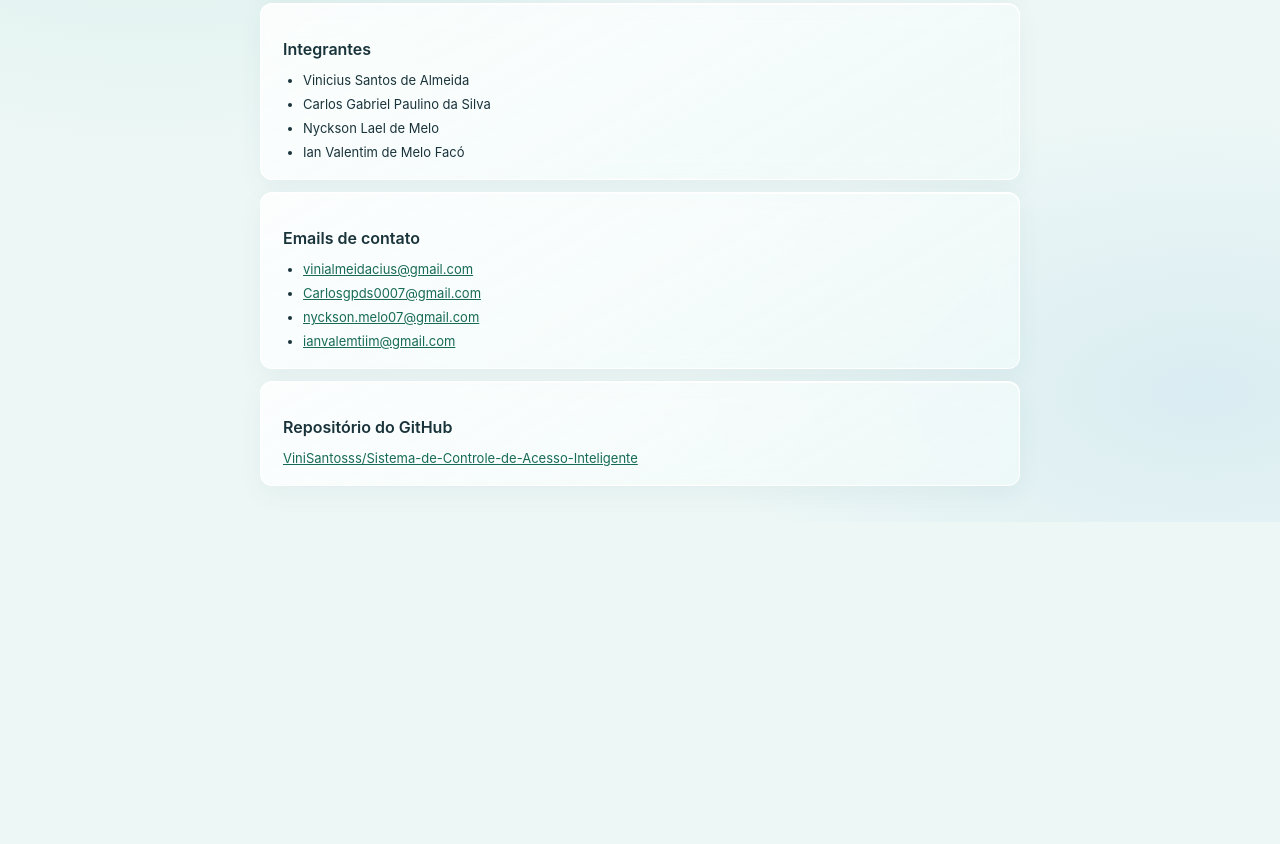
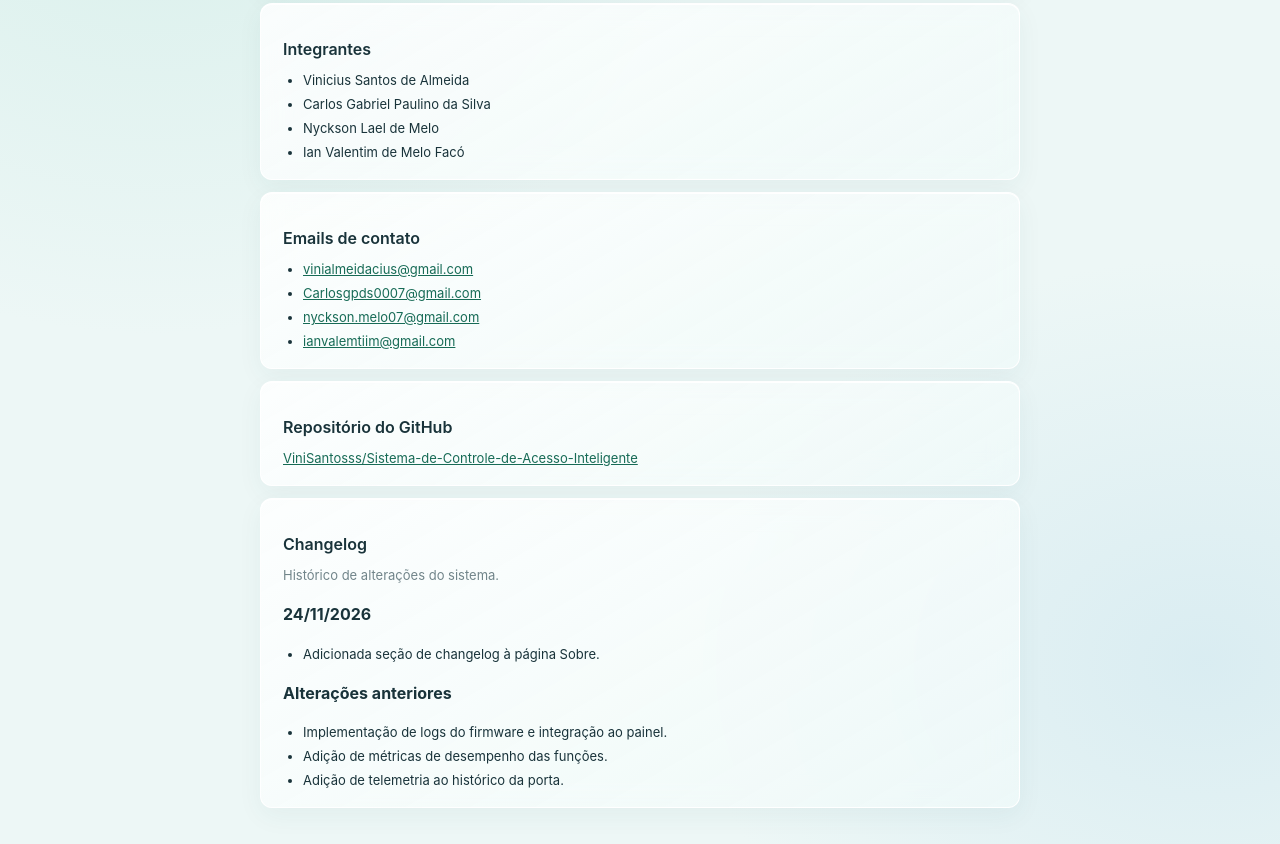
Before and after one commit to ViniSantosss/Sistema-de-Controle-de-Acesso-Inteligente, a plain HTML site: page data/about.html in a window 1280 px wide. Shown: the part 288-1132 px from the top of the page. Before the commit the page ends 810 px from the top, so only its background shows below. Drawn offline with Linux system fonts and the light colour scheme.

Commit message:
feat: adiciona changelog na página sobre

```diff
--- a/data/about.html
+++ b/data/about.html
@@ -67,6 +67,22 @@
                 >ViniSantosss/Sistema-de-Controle-de-Acesso-Inteligente</a>
             </p>
         </section>
+        <section class="page-section" id="changelog">
+            <h3>Changelog</h3>
+            <p>Histórico de alterações do sistema.</p>
+
+            <h4>24/11/2026</h4>
+            <ul class="about-list">
+                <li>Adicionada seção de changelog à página Sobre.</li>
+            </ul>
+
+            <h4>Alterações anteriores</h4>
+            <ul class="about-list">
+                <li>Implementação de logs do firmware e integração ao painel.</li>
+                <li>Adição de métricas de desempenho das funções.</li>
+                <li>Adição de telemetria ao histórico da porta.</li>
+            </ul>
+        </section>
     </main>
 </body>
 
```
